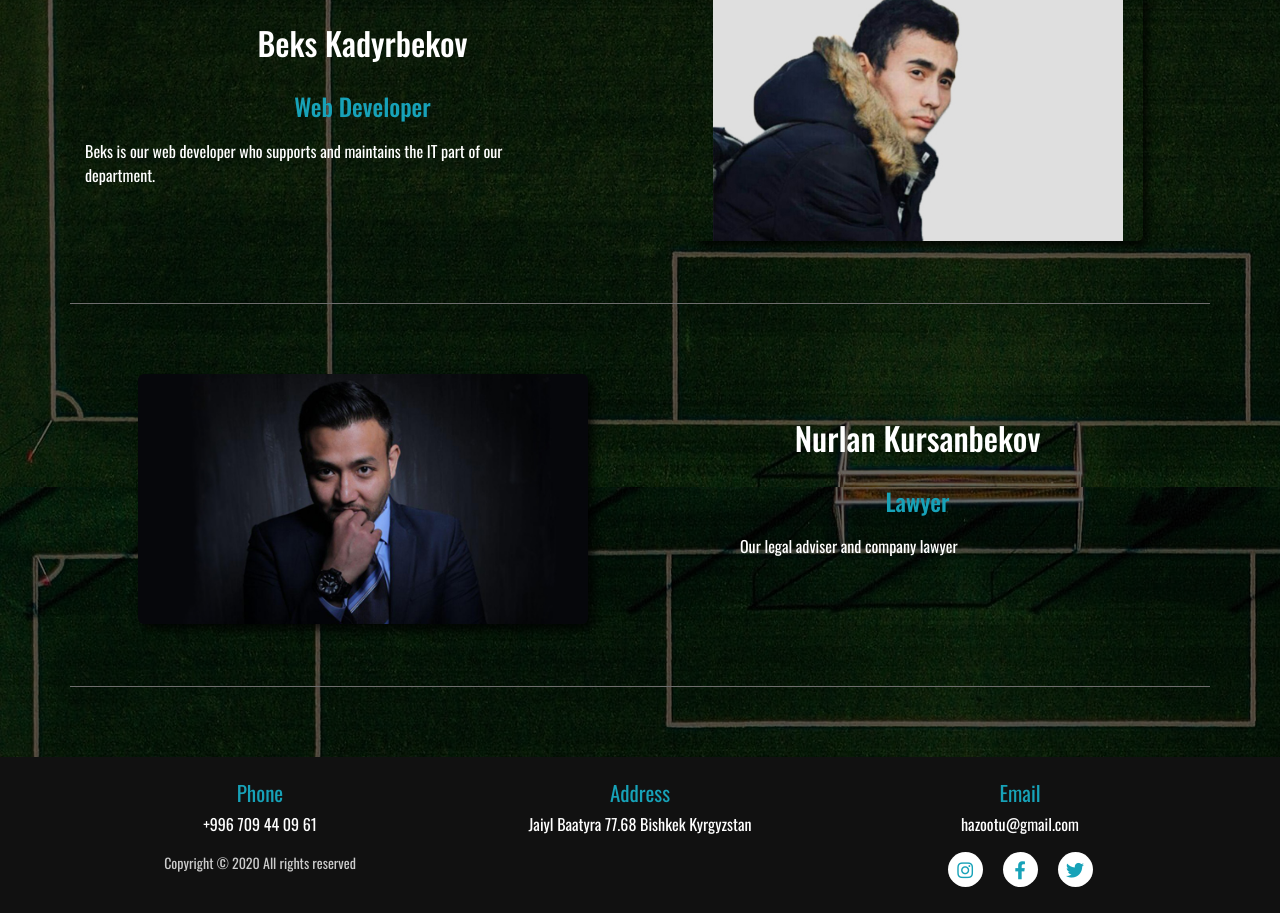
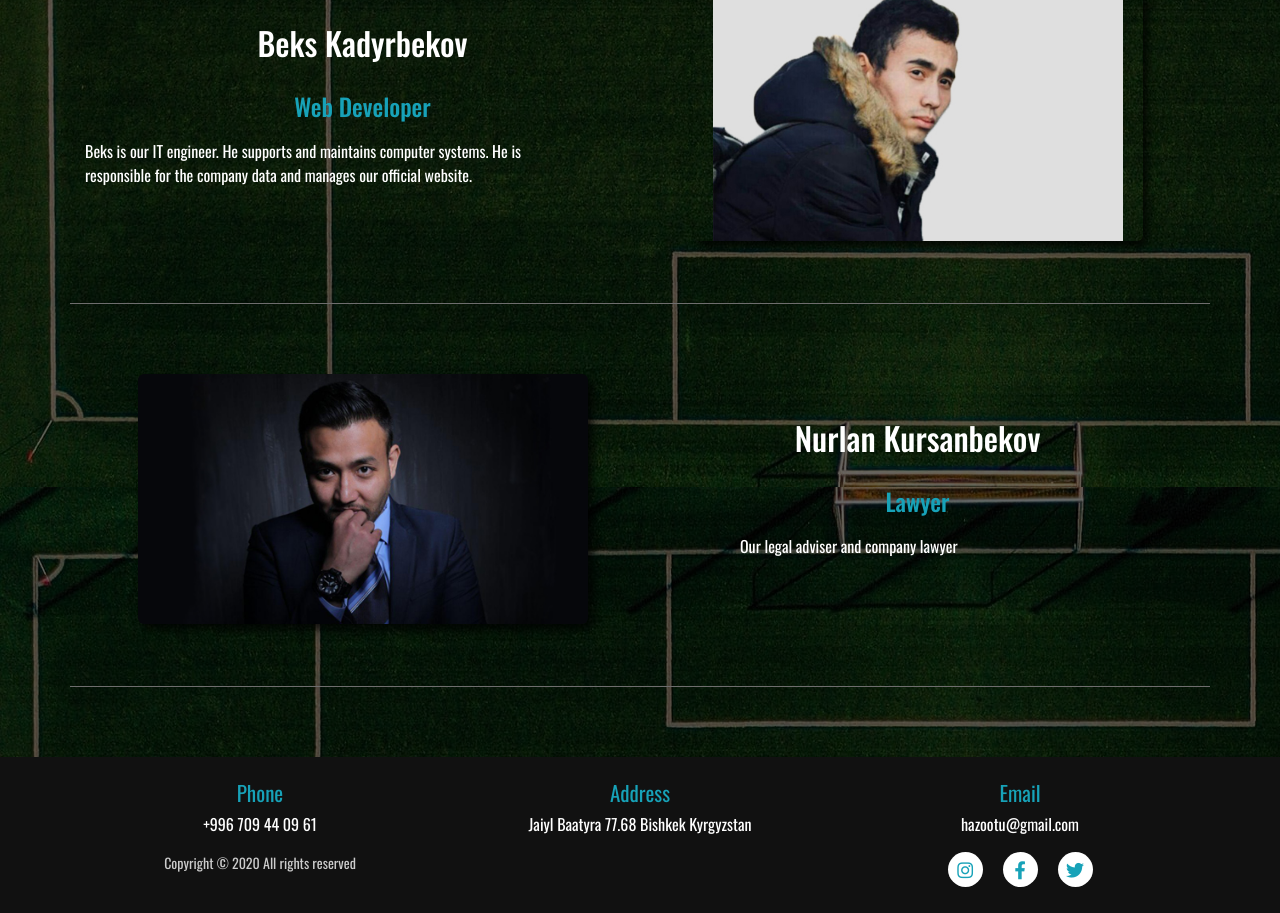
Before and after one commit to beksssK/footballtemporary, a React (Create React App) app: page /staff in a window 1280 px wide. Shown: the part 2900-3813 px from the top of the page. Built offline with nearby package versions, Linux system fonts and the light colour scheme.

Commit message:
Added some info about the web dev

```diff
--- a/src/components/Staff/StaffMiddle.js
+++ b/src/components/Staff/StaffMiddle.js
@@ -47,7 +47,7 @@ const STAFF = {
     webDev: {
         position: 'Web Developer',
         name: 'Beks Kadyrbekov',
-        info: 'Beks is our web developer who supports and maintains the IT part of our department.',
+        info: 'Beks is our IT engineer. He supports and maintains computer systems. He is responsible for the company data and manages our official website.',
         photo: webDevImg
     },
     lawyer: {
```
